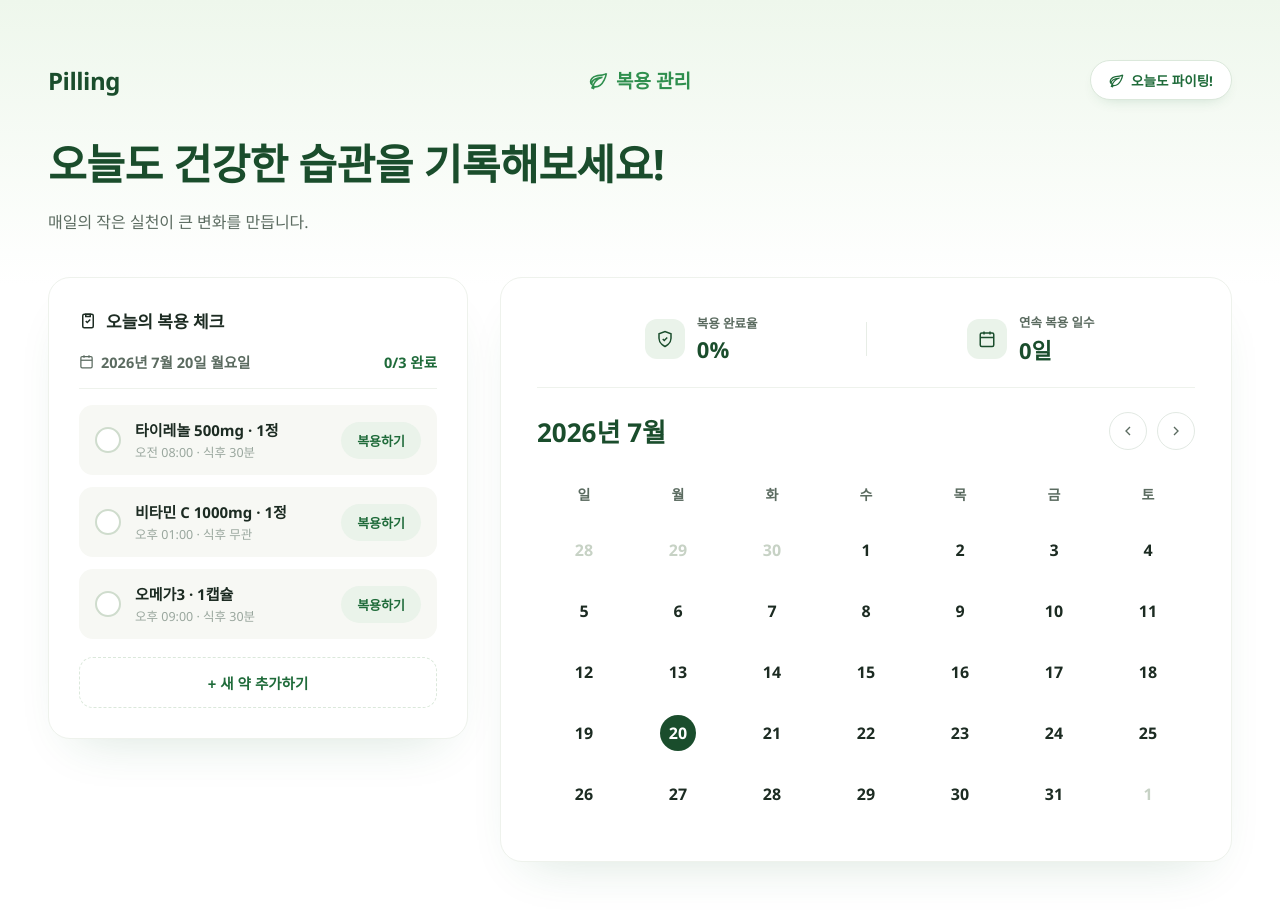
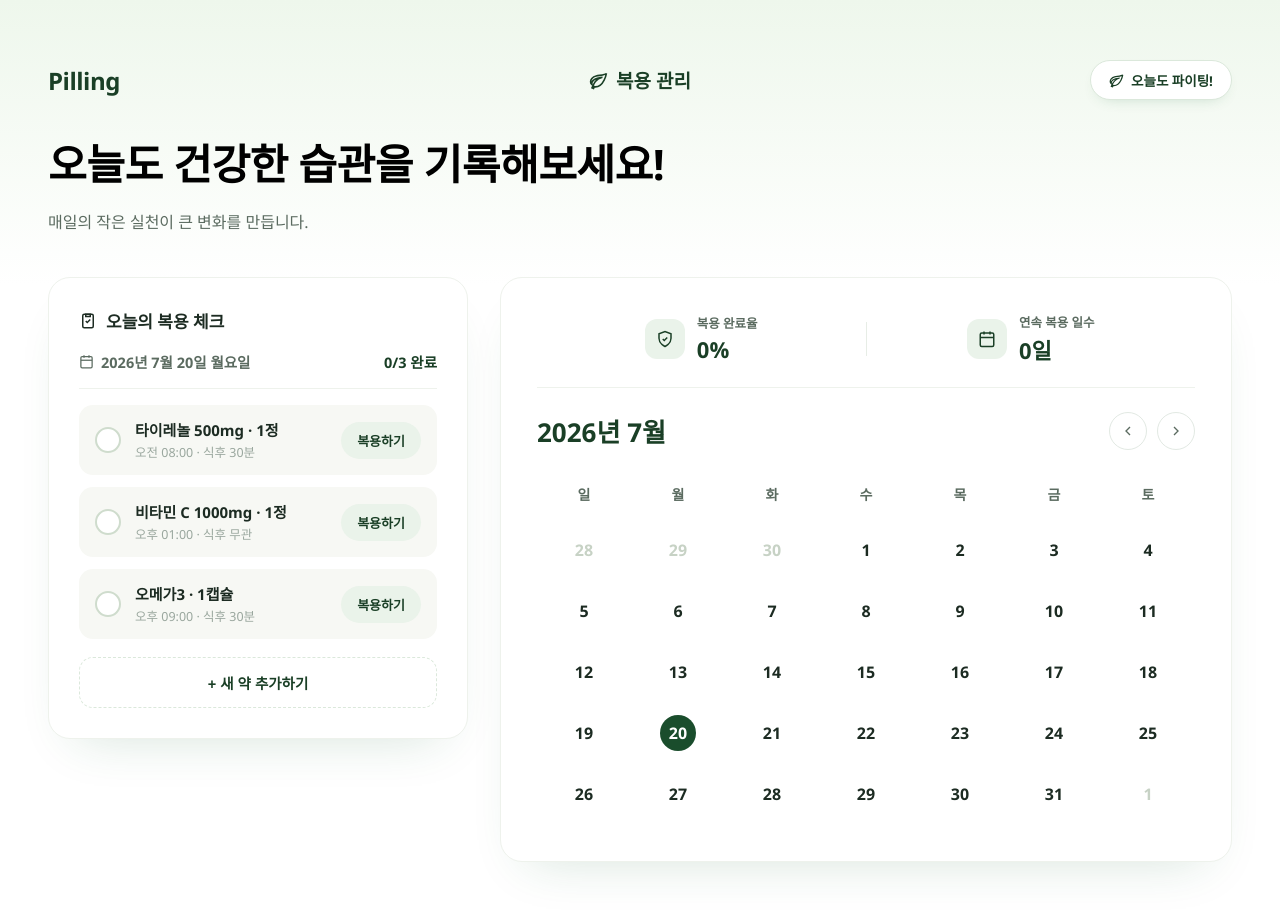
Before and after one commit to 20261184/-Pilling, a website: page 복용관리.html in a window 1280 px wide. Drawn offline with Linux system fonts and the light colour scheme.

Commit message:
복용관리 수정본3

```diff
--- a/복용관리.html
+++ b/복용관리.html
@@ -39,7 +39,7 @@
   .logo-mark{
     font-size:24px;
     font-weight:800;
-    color:var(--green-deep);
+    color:#1a3f26;
     letter-spacing:-0.02em;
     justify-self:start;
   }
@@ -47,7 +47,7 @@
     display:inline-flex;
     align-items:center;
     gap:8px;
-    color:var(--green-mid);
+    color:#1a3f26;
     font-weight:800;
     font-size:19px;
     justify-self:center;
@@ -62,7 +62,7 @@
     padding:9px 18px;
     font-size:13.5px;
     font-weight:700;
-    color:var(--green-dark);
+    color:#1a3f26;
     box-shadow:0 6px 16px -10px rgba(31,107,58,0.3);
     justify-self:end;
   }
@@ -78,7 +78,7 @@
     width:44px;height:44px;
     border-radius:14px;
     background:var(--green-pale);
-    color:var(--green-deep);
+    color:#1a3f26;
     display:flex;
     align-items:center;
     justify-content:center;
@@ -89,7 +89,7 @@
     font-weight:800;
     line-height:1.32;
     margin:0;
-    color:var(--green-deep);
+    color:black;
     letter-spacing:-0.01em;
   }
   .heading p{
@@ -139,7 +139,7 @@
   .checklist-meta .progress{
     font-size:14.5px;
     font-weight:700;
-    color:var(--green-dark);
+    color:#1a3f26;
   }
 
   .med-item{
@@ -178,7 +178,7 @@
   .med-sub{font-size:12.5px; color:var(--text-light); margin-top:2px;}
   .med-btn{
     background:var(--green-pale);
-    color:var(--green-dark);
+    color:#1a3f26;
     border:none;
     border-radius:20px;
     padding:9px 16px;
@@ -203,7 +203,7 @@
     padding:14px;
     font-size:14.5px;
     font-weight:700;
-    color:var(--green-dark);
+    color:#1a3f26;
     cursor:pointer;
     transition:background .15s, border-color .15s;
   }
@@ -236,14 +236,14 @@
     width:40px;height:40px;
     border-radius:12px;
     background:var(--green-pale);
-    color:var(--green-deep);
+    color:#1a3f26;
     display:flex;
     align-items:center;
     justify-content:center;
     flex-shrink:0;
   }
   .mini-stat-label{font-size:12.5px; color:var(--text-mid); font-weight:600; margin-bottom:2px;}
-  .mini-stat-value{font-size:22px; font-weight:800; color:var(--green-deep);}
+  .mini-stat-value{font-size:22px; font-weight:800; color:#1a3f26;}
   .mini-stat-value.small{font-size:14.5px; font-weight:700; line-height:1.35;}
   .mini-divider{width:1px; height:34px; background:#e7ede6; flex-shrink:0;}
 
@@ -256,7 +256,7 @@
   .cal-head h2{
     font-size:26px;
     font-weight:800;
-    color:var(--green-deep);
+    color:#1a3f26;
     margin:0;
   }
   .cal-nav{display:flex; gap:10px;}
@@ -272,7 +272,7 @@
     justify-content:center;
     transition:background .15s, border-color .15s;
   }
-  .cal-nav button:hover{background:var(--green-pale); border-color:var(--green-mid); color:var(--green-dark);}
+  .cal-nav button:hover{background:var(--green-pale); border-color:var(--green-mid); color:#1a3f26;}
 
   table{width:100%; border-collapse:collapse;}
   th{
```
